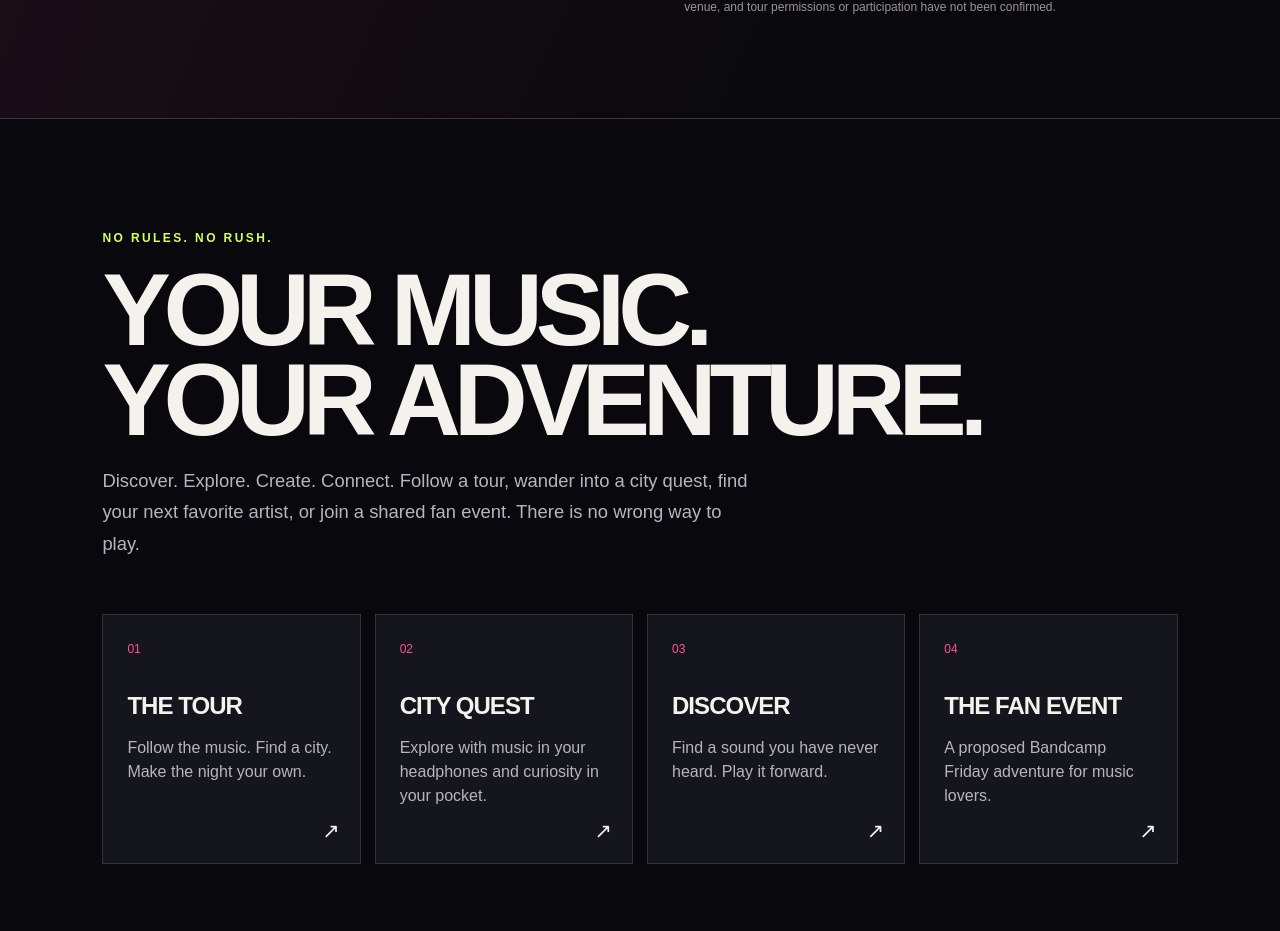
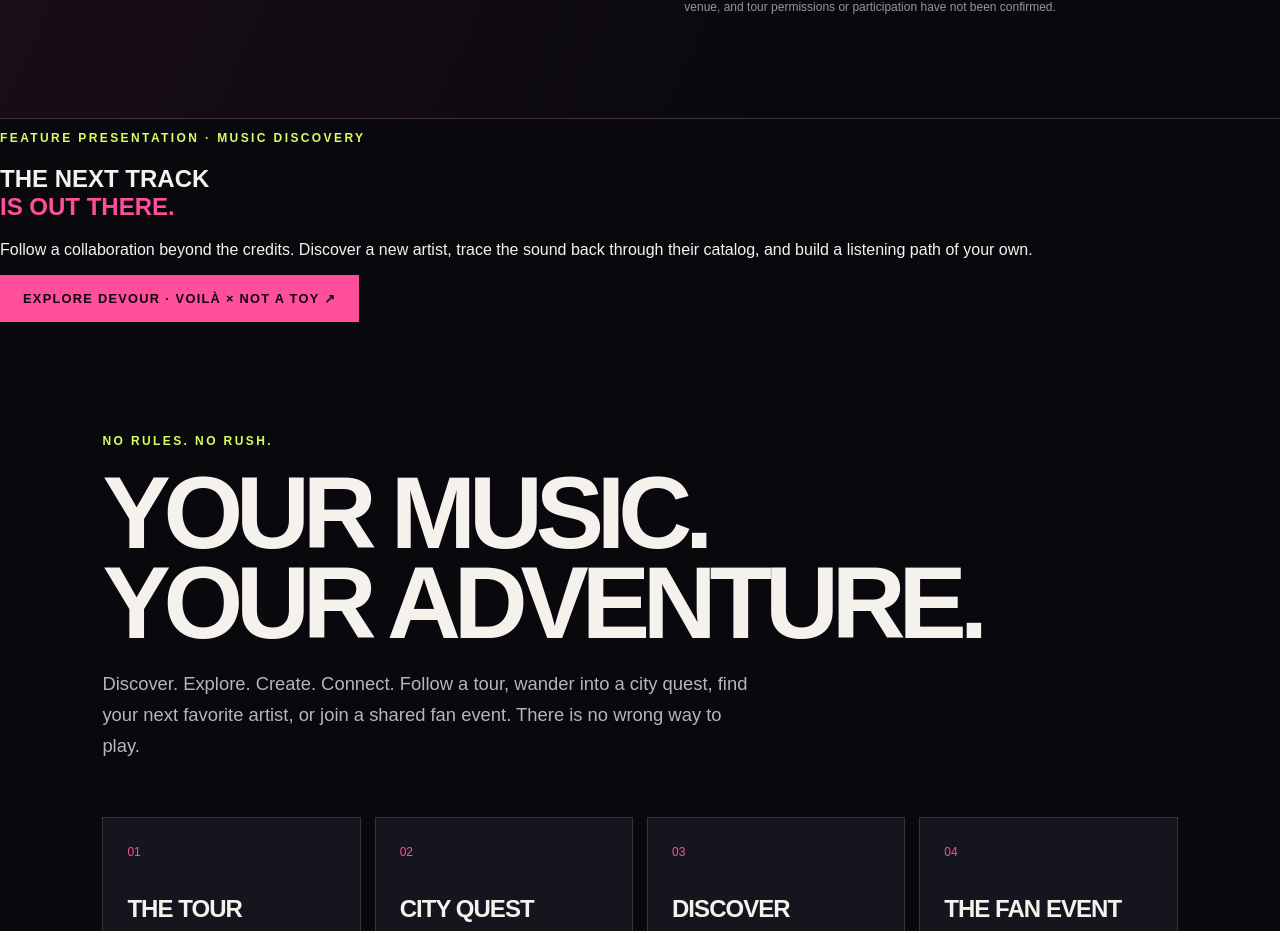
Before and after one commit to Loptr-Lab/pay-it-forward, a Next.js app: page / in a window 1280 px wide. Shown: the part 1459-2390 px from the top of the page. Built offline with nearby package versions, Linux system fonts and the light colour scheme.

Commit message:
Add Next Track Is Out There beneath featured pilot

```diff
--- a/src/app/page.tsx
+++ b/src/app/page.tsx
@@ -65,6 +65,13 @@ export default function Home() {
         </div>
       </section>
 
+
+      <section className="next-track-section" id="next-track" aria-labelledby="next-track-title">
+        <p className="eyebrow">FEATURE PRESENTATION · MUSIC DISCOVERY</p>
+        <h2 id="next-track-title">THE NEXT TRACK<br/><em>IS OUT THERE.</em></h2>
+        <p>Follow a collaboration beyond the credits. Discover a new artist, trace the sound back through their catalog, and build a listening path of your own.</p>
+        <Link className="button primary" href="/music/devour">EXPLORE DEVOUR · VOILÀ × NOT A TOY ↗</Link>
+      </section>
 
       <section className="intro section" id="adventure">
         <p className="eyebrow">NO RULES. NO RUSH.</p>
```
